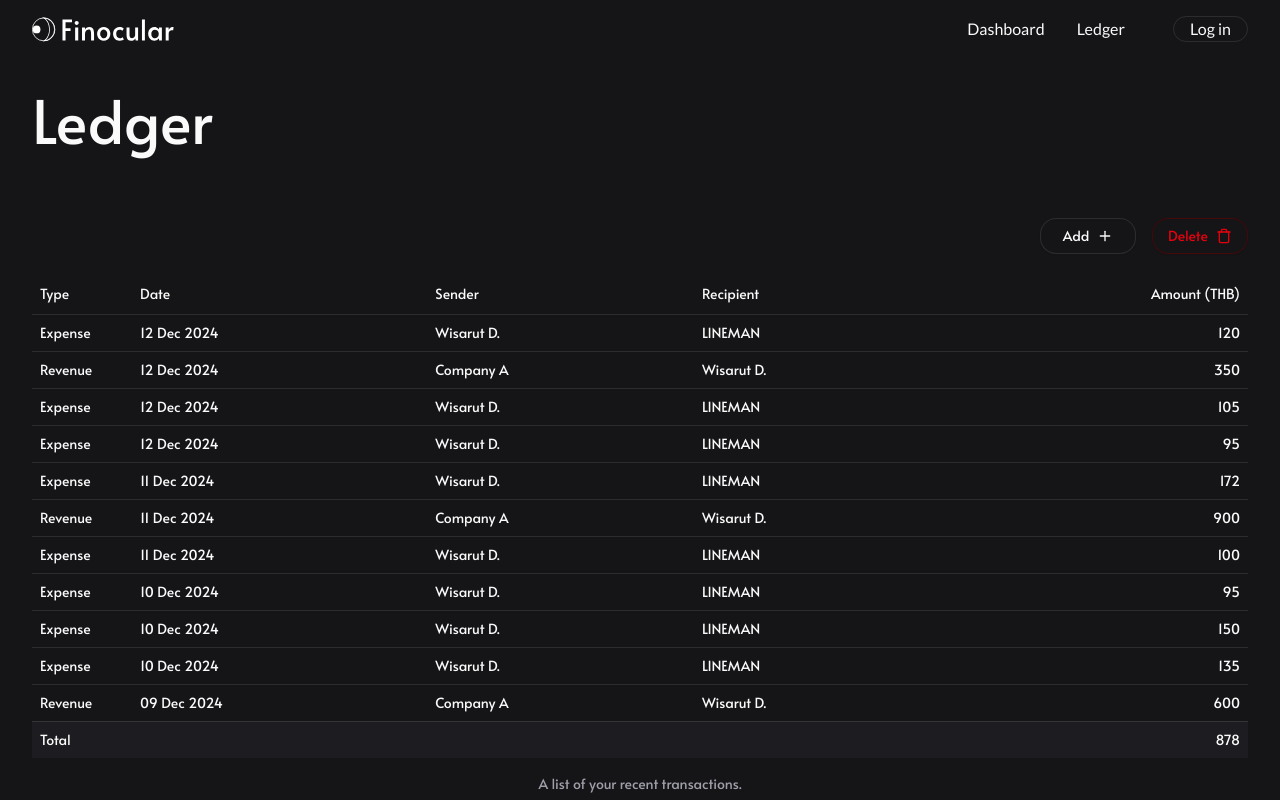
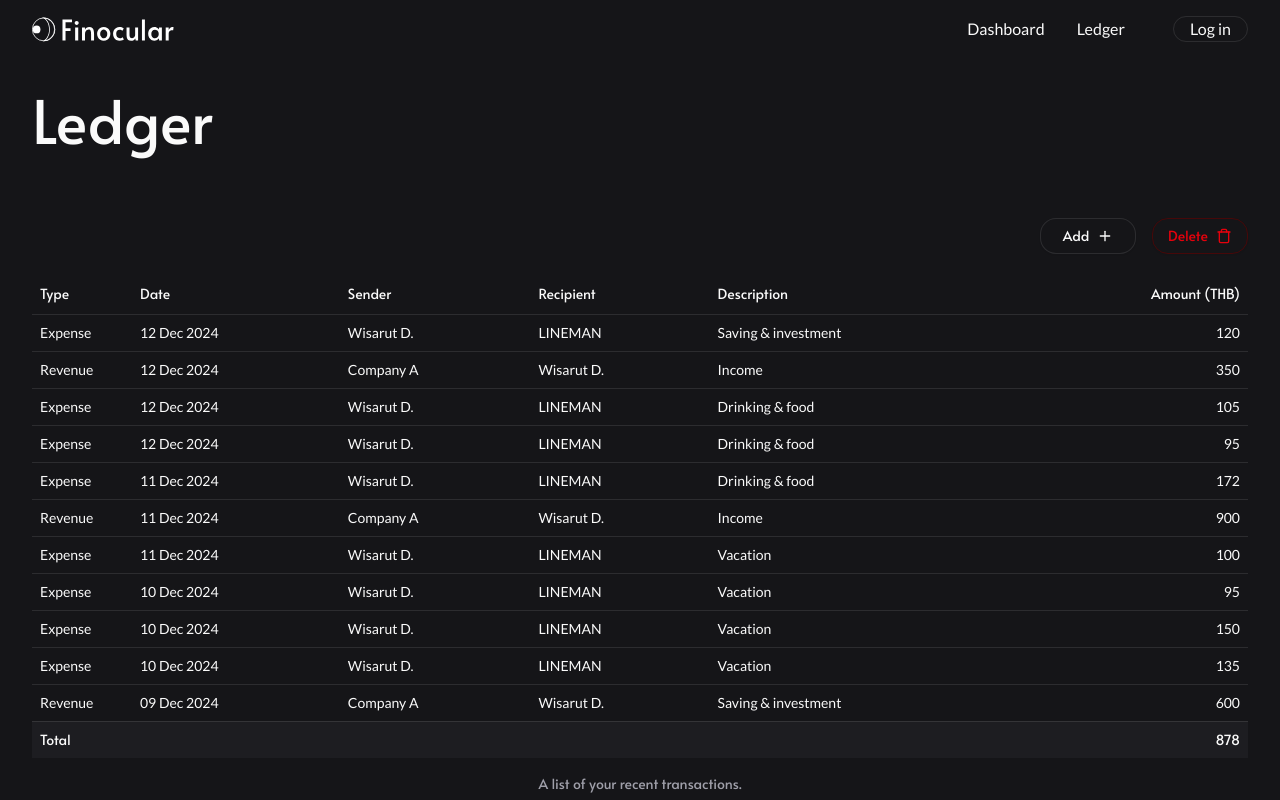
Before and after one commit to dwisarut/finocular, a React (Vite) app: page /ledger in a window 1280 px wide. Shown: the top 800 px of the page. Built offline with nearby package versions, Linux system fonts and the light colour scheme.

Commit message:
feat: add description table

```diff
--- a/src/components/LedgerTable.tsx
+++ b/src/components/LedgerTable.tsx
@@ -22,6 +22,7 @@ function LedgerTable() {
             <TableHead>Date</TableHead>
             <TableHead>Sender</TableHead>
             <TableHead>Recipient</TableHead>
+            <TableHead>Description</TableHead>
             <TableHead className="text-right">Amount (THB)</TableHead>
           </TableRow>
         </TableHeader>
@@ -38,18 +39,19 @@ function LedgerTable() {
 
             return (
               <TableRow key={rec.ref}>
-                <TableCell className="font-medium">{rec.type}</TableCell>
-                <TableCell>{displayDate}</TableCell>
-                <TableCell>{rec.sender}</TableCell>
-                <TableCell>{rec.recipient}</TableCell>
-                <TableCell className="text-right">{rec.value}</TableCell>
+                <TableCell className="font-medium lato">{rec.type}</TableCell>
+                <TableCell className="lato">{displayDate}</TableCell>
+                <TableCell className="lato">{rec.sender}</TableCell>
+                <TableCell className="lato">{rec.recipient}</TableCell>
+                <TableCell className="lato">{rec.desc}</TableCell>
+                <TableCell className="text-right lato">{rec.value}</TableCell>
               </TableRow>
             );
           })}
         </TableBody>
         <TableFooter>
           <TableRow>
-            <TableCell colSpan={4}>Total</TableCell>
+            <TableCell colSpan={5}>Total</TableCell>
             <TableCell className="text-right">{summation()}</TableCell>
           </TableRow>
         </TableFooter>
```
